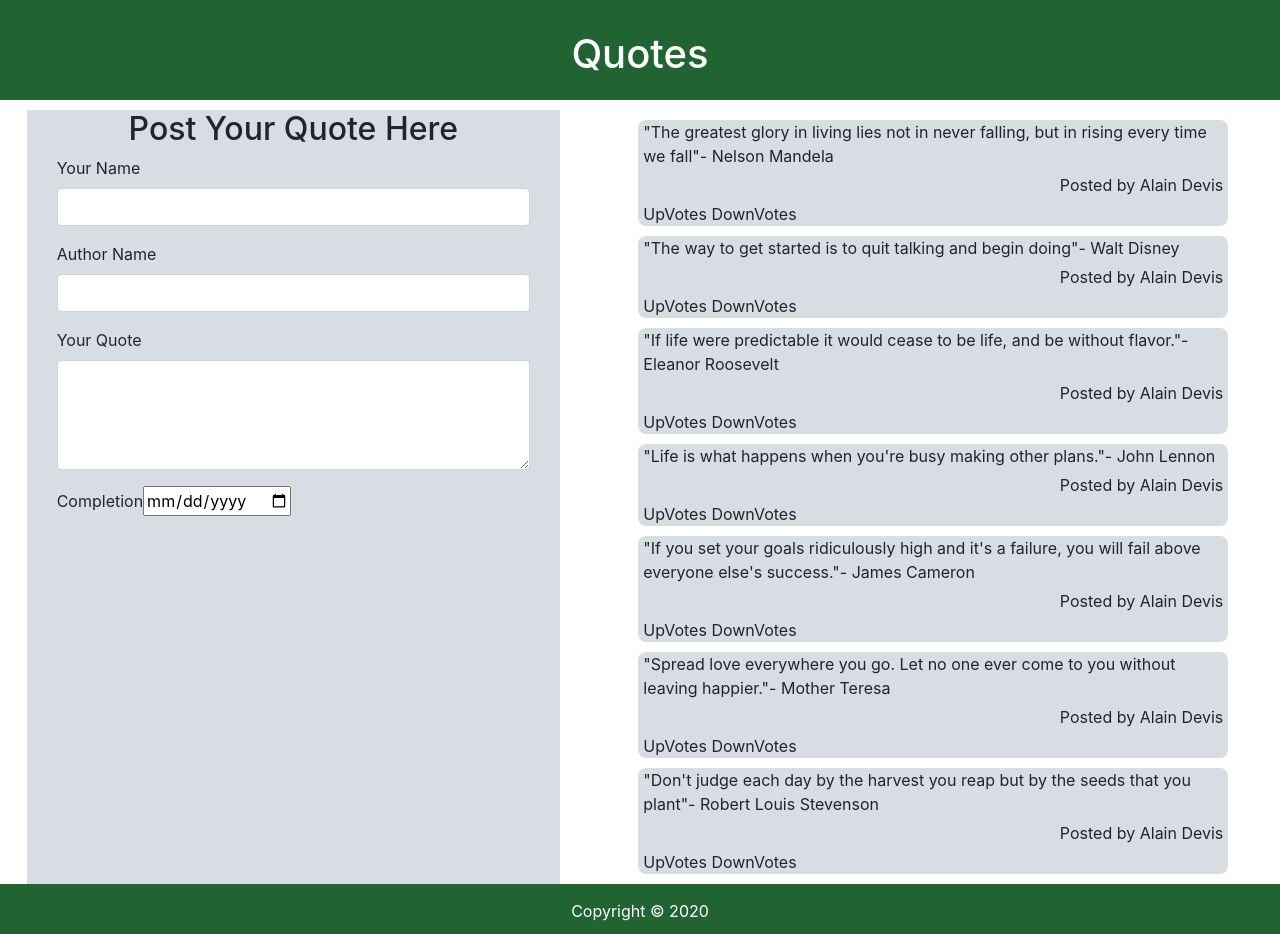
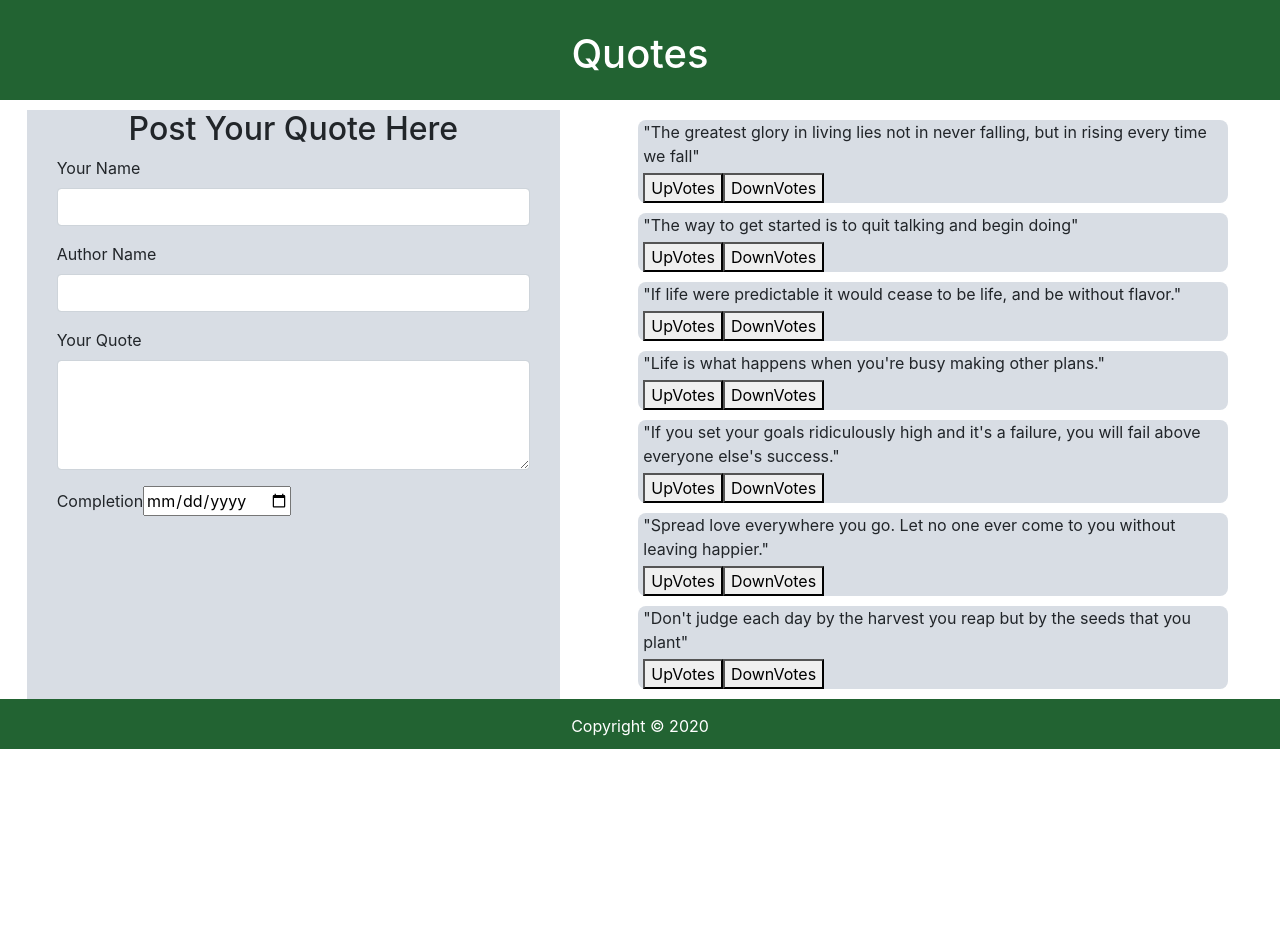
Before and after one commit to AlainDevis/Quotes, an Angular app in the folder QuoteApp/: page / in a window 1280 px wide. After the commit the page ends 800 px from the top, so only its background shows below. Built offline with nearby package versions, Linux system fonts and the light colour scheme.

Commit message:
Defining the Goal-Detail

```diff
--- a/QuoteApp/src/app/quote-detail/quote-detail.component.ts
+++ b/QuoteApp/src/app/quote-detail/quote-detail.component.ts
@@ -1,4 +1,5 @@
-import { Component, OnInit } from '@angular/core';
+import { Component, OnInit, Input, Output, EventEmitter} from '@angular/core';
+import {Quote} from '../quote';
 
 @Component({
   selector: 'app-quote-detail',
@@ -7,6 +8,7 @@ import { Component, OnInit } from '@angular/core';
 })
 export class QuoteDetailComponent implements OnInit {
 
+  @Input() quote:Quote;
   constructor() { }
 
   ngOnInit(): void {
--- a/QuoteApp/src/app/quote/quote.component.html
+++ b/QuoteApp/src/app/quote/quote.component.html
@@ -10,9 +10,10 @@
       </div>
       <div class="col-md-6 Quotes">
           <div *ngFor='let quote of quotes' class="box">
-            <p class="text-left">"{{quote.quote}}"- {{quote.author}}</p>
-            <p class="text-right">Posted by {{quote.name}}</p>
-            <p>UpVotes  DownVotes</p>
+            <p class="text-left">"{{quote.quote}}"</p>
+            <!-- <p class="text-left">"{{quote.quote}}"- {{quote.author}}</p>
+            <p class="text-right">Posted by {{quote.name}}</p>-->
+            <p> <button>UpVotes</button>  <button>DownVotes</button></p>
           </div>
       </div>
     </div>
```
